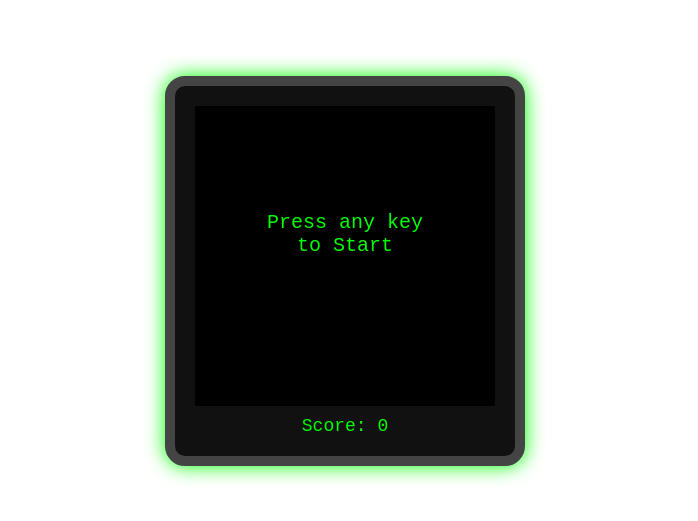
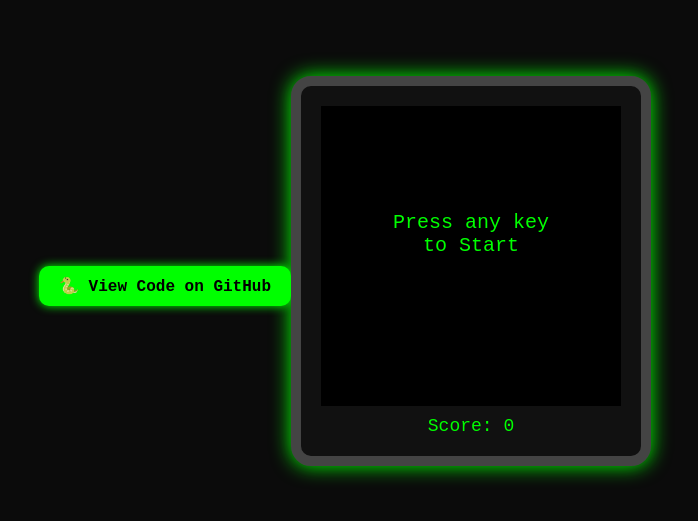
Before and after one commit to Jahirayasin/snake-game, a plain HTML site: page index.html in a window 1280 px wide. Shown: the part 137-658 px from the top of the page, without its empty margins (295-993 px from the left). Drawn offline with Linux system fonts and the light colour scheme.

Commit message:
Update index.html

```diff
--- a/index.html
+++ b/index.html
@@ -3,15 +3,17 @@
 <head>
   <meta charset="UTF-8" />
   <title>Snake Game Retro Pro</title>
+  <body>
+    <a class="view-code" href=" https://jahirayasin.github.io/snake-game/" target="_blank">
+  🐍 View Code on GitHub
+</a>
+
   <style>
     * {
       box-sizing: border-box;
     }
 
     body {
-     <a class="view-code" href=" https://jahirayasin.github.io/snake-game/" target="_blank">
-  🐍 View Code on GitHub
-</a>
 
 
 
```
